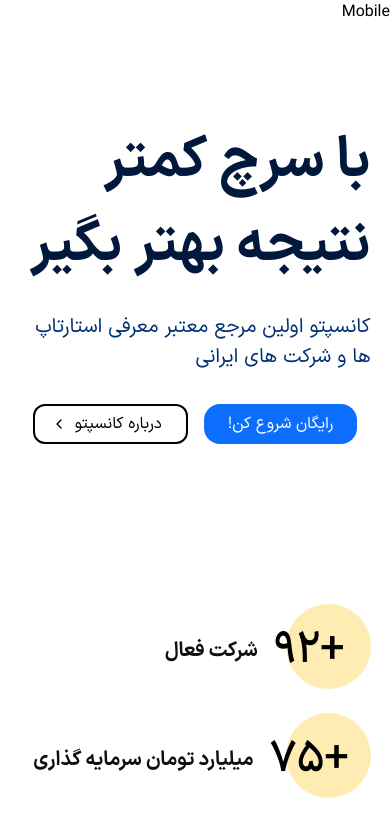
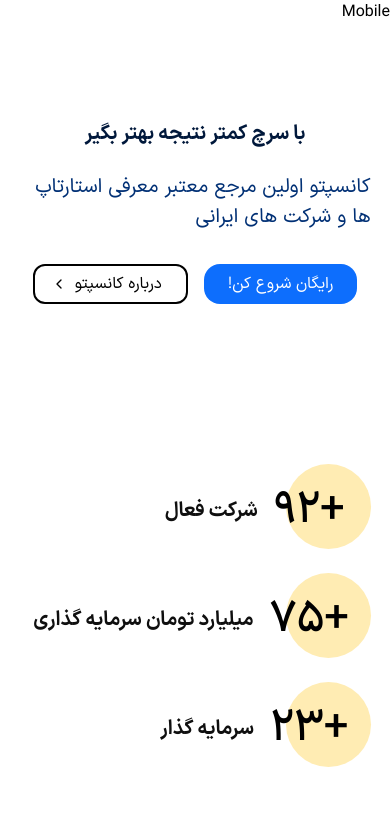
Before and after one commit to peyman-dev/concepto, a Next.js app: page / in a window 390 px wide. Shown: the top 820 px of the page. Built offline with nearby package versions, Linux system fonts and the light colour scheme.

Commit message:
Hero.Title is responsived

```diff
--- a/components/templates/home/hero/fragments/title.tsx
+++ b/components/templates/home/hero/fragments/title.tsx
@@ -3,7 +3,7 @@
 const Title = () => {
   return (
     <div>
-        <h2 className='text-[#00183B] font-bold text-[56px]'>
+        <h2 className='text-[#00183B] font-bold text-xl md:text-[56px]'>
         با سرچ کمتر نتیجه بهتر بگیر
         </h2>
     </div>
```
